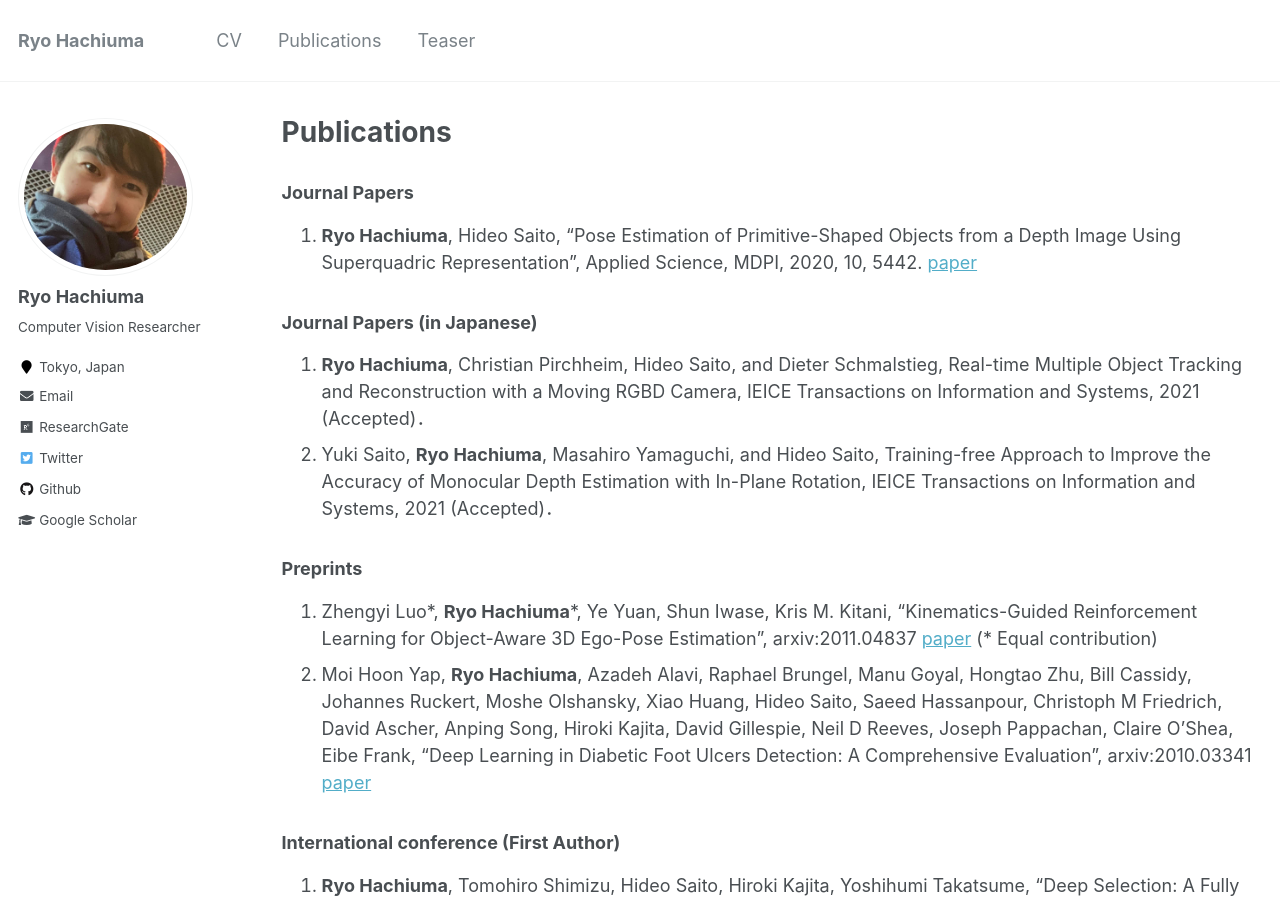
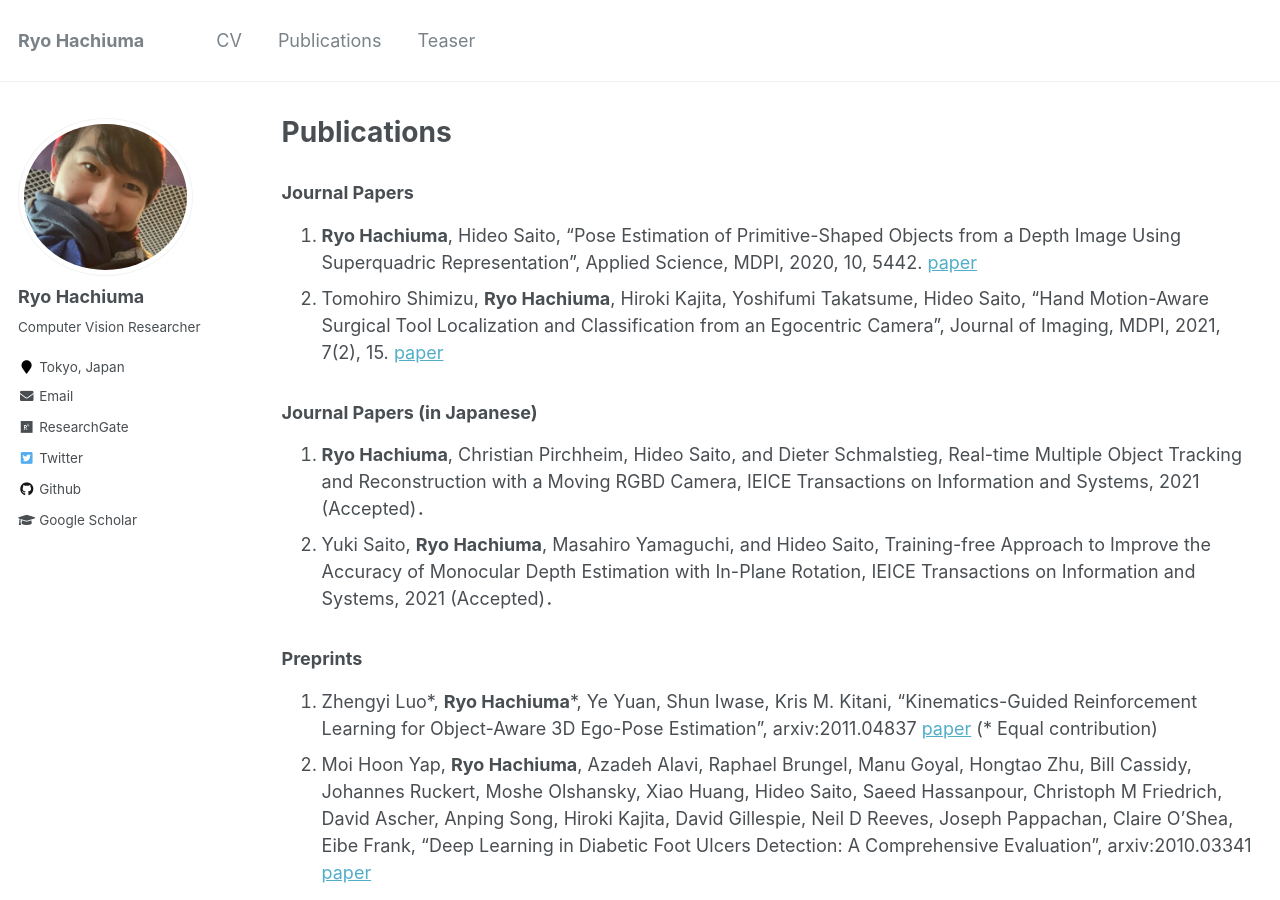
Before and after one commit to ryohachiuma/ryohachiuma.github.io, a Jekyll site: the page built from _pages/publications.md, in a window 1280 px wide and 900 px high. Built offline with Jekyll 4.4.1, drawn with Linux system fonts in a browser that asks for light colours.

Commit message:
Update publications.md

```diff
--- a/_pages/publications.md
+++ b/_pages/publications.md
@@ -21,6 +21,7 @@ author_profile: true
 <!---## All publications-->
 ### Journal Papers
 1. **Ryo Hachiuma**, Hideo Saito, "Pose Estimation of Primitive-Shaped Objects from a Depth Image Using Superquadric Representation", Applied Science, MDPI,  2020, 10, 5442. [paper](https://www.mdpi.com/2076-3417/10/16/5442)
+1. Tomohiro Shimizu, **Ryo Hachiuma**, Hiroki Kajita, Yoshifumi Takatsume, Hideo Saito, "Hand Motion-Aware Surgical Tool Localization and Classification from an Egocentric Camera", Journal of Imaging, MDPI, 2021, 7(2), 15. [paper](https://www.mdpi.com/2313-433X/7/2/15)
 
 ### Journal Papers (in Japanese)
 1. **Ryo Hachiuma**, Christian Pirchheim, Hideo Saito, and Dieter Schmalstieg, Real-time Multiple Object Tracking and Reconstruction with a Moving RGBD Camera, IEICE Transactions on Information and Systems, 2021 (Accepted)．
```
